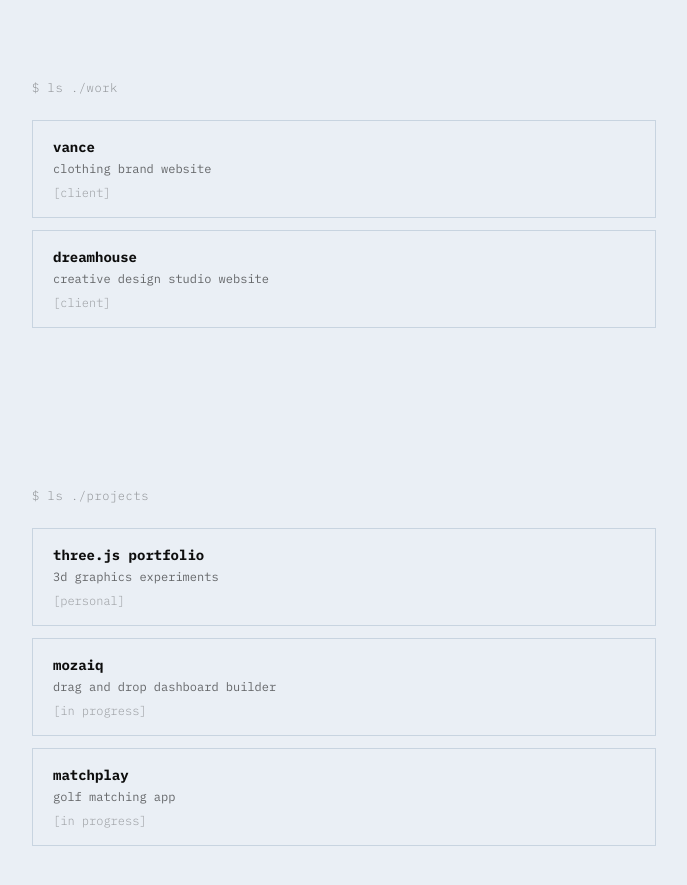
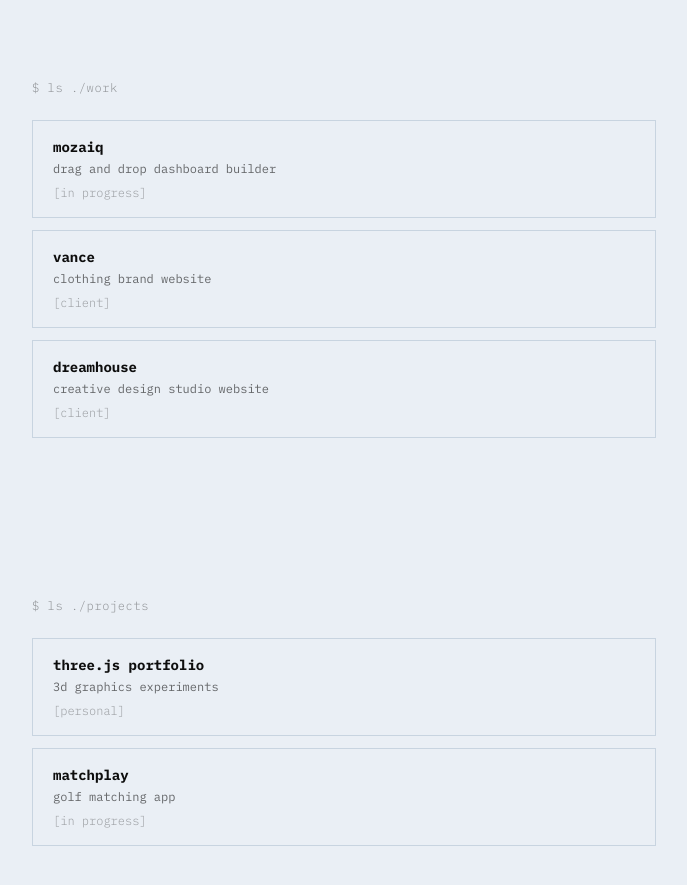
Before and after one commit to cadesarkin/portfolio, a Next.js app: page / in a window 1280 px wide. Shown: the part 800-1685 px from the top of the page, without its empty margins (296-983 px from the left). Built offline with nearby package versions, Linux system fonts and the light colour scheme.

Commit message:
move mozaiq to work

```diff
--- a/src/app/page.tsx
+++ b/src/app/page.tsx
@@ -15,6 +15,16 @@ interface ModalData {
 }
 
 const workItems: (ModalData & { tag: string; cardDescription: string })[] = [
+  {
+    title: "mozaiq",
+    cardDescription: "drag and drop dashboard builder",
+    tag: "[in progress]",
+    type: "project",
+    githubUrl: "https://github.com/zaiqapp/mozaiq",
+    liveUrl: "https://zaiq.app",
+    description:
+      "Drag and drop dashboard builder with AI generation. No code required. Open source for local hosting, with a hosted SaaS version at zaiq.app.",
+  },
   {
     title: "vance",
     cardDescription: "clothing brand website",
@@ -44,16 +54,6 @@ const projectItems: (ModalData & { tag: string; cardDescription: string })[] = [
     liveUrl: "https://threejs-learning-portfolio.vercel.app",
     description:
       "A collection of 3D graphics experiments built while learning Three.js. Explores lighting, geometry, animation, and shader techniques.",
-  },
-  {
-    title: "mozaiq",
-    cardDescription: "drag and drop dashboard builder",
-    tag: "[in progress]",
-    type: "project",
-    githubUrl: "https://github.com/zaiqapp/mozaiq",
-    liveUrl: "https://zaiq.app",
-    description:
-      "Drag and drop dashboard builder with AI generation. No code required. Open source for local hosting, with a hosted SaaS version at zaiq.app.",
   },
   {
     title: "matchplay",
```
